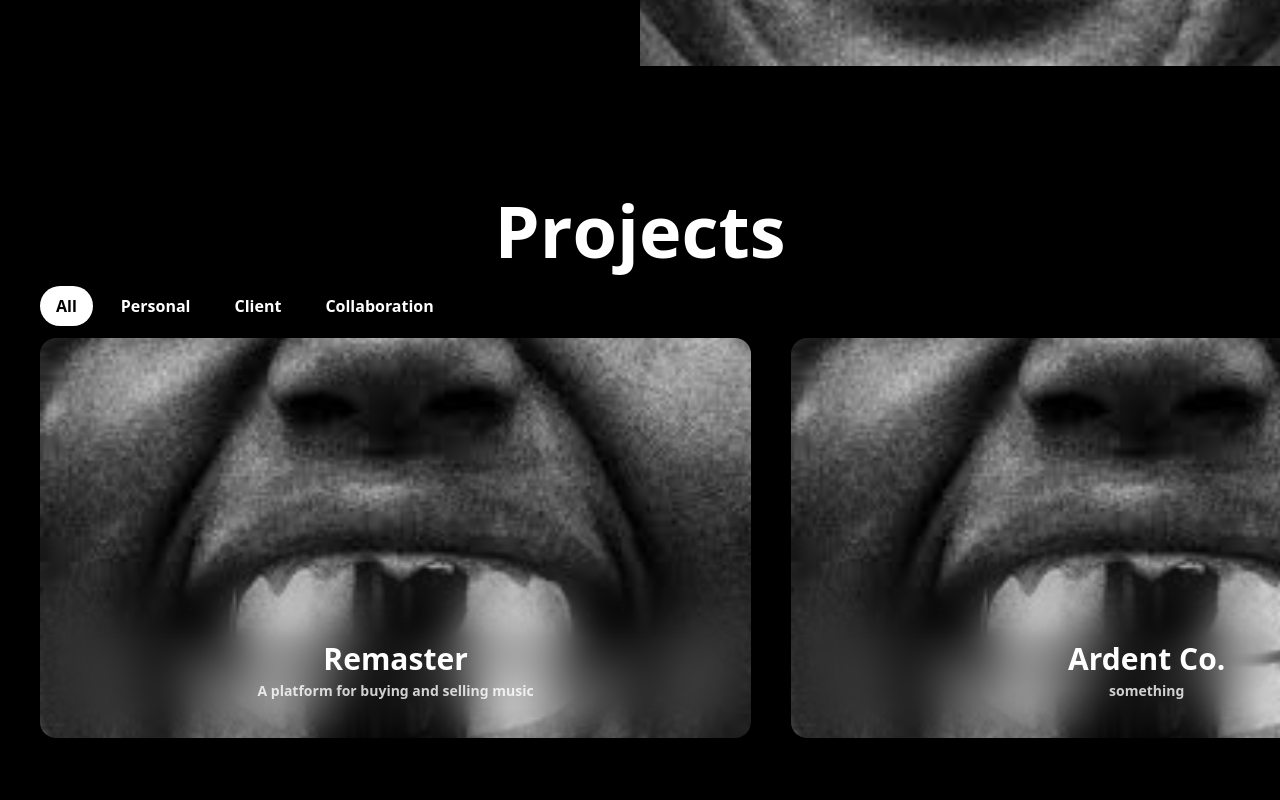
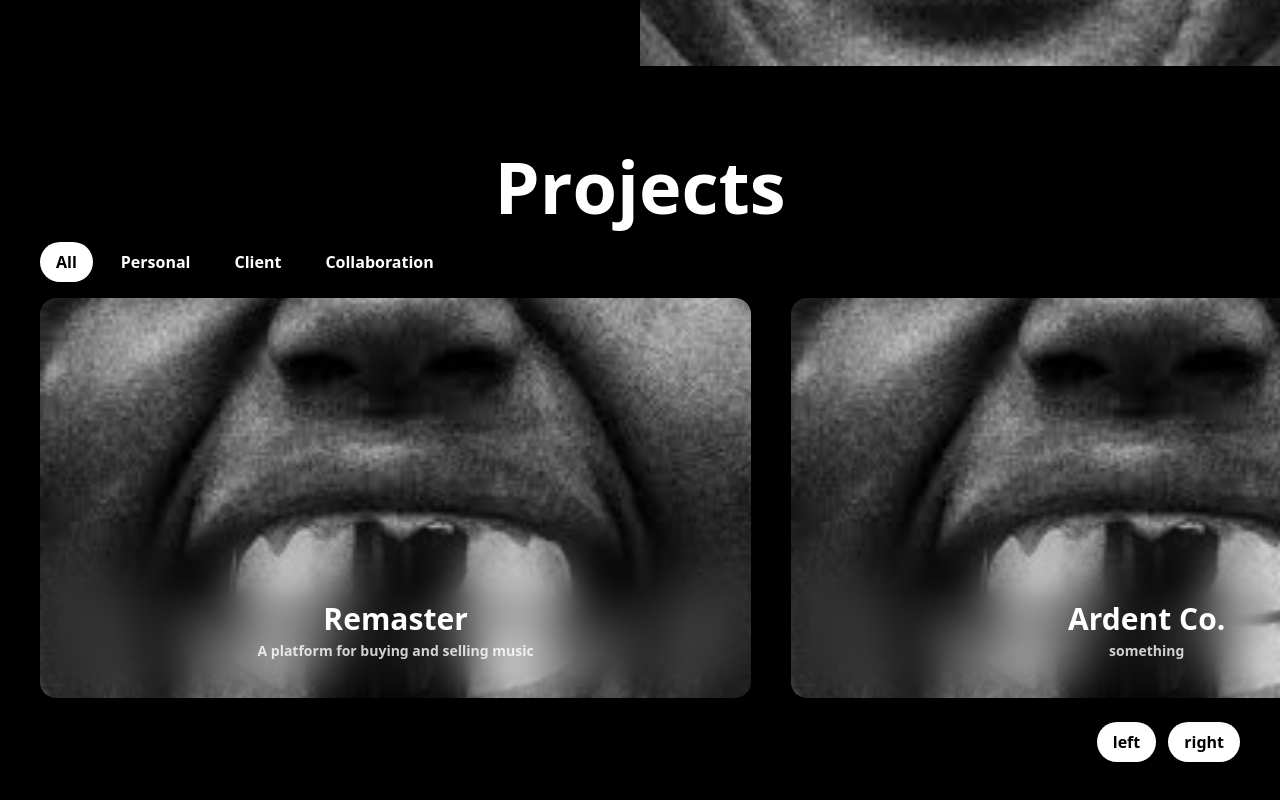
Before and after one commit to wellitsnoor/kanwarnoor, a Next.js app: page / in a window 1280 px wide. Shown: the part 734-1534 px from the top of the page. Built offline with nearby package versions, Linux system fonts and the light colour scheme; a web font is replaced by a local one.

Commit message:
projects section

```diff
--- a/src/components/Projects.tsx
+++ b/src/components/Projects.tsx
@@ -4,10 +4,11 @@ import React, { useEffect, useState } from "react";
 import { motion } from "framer-motion";
 import InfoCard from "./InfoCard";
 import useEmblaCarousel from "embla-carousel-react";
+import { div } from "framer-motion/client";
 
 export default function Projects() {
   const [emblaRef, emblaApi] = useEmblaCarousel({
-    loop: false,
+    loop: true,
     align: "start",
     dragFree: true,
     containScroll: "trimSnaps",
@@ -160,15 +161,22 @@ export default function Projects() {
           })}
         </div>
       </div>
-      <div className="overflow-hidden flex mr-auto pl-10" ref={emblaRef}>
-        <div className="flex flex-row gap-10">
+      <div className="overflow-hidden flex flex-col mr-auto pl-10" ref={emblaRef}>
+        <div className="flex flex-row gap-10 h-[25.5rem] w-[100vw] py-1 ">
           {filteredData.length === 0 && (
-            <div className="flex flex-col">
-              <p className="flex text-2xl font-bold">No projects found :/</p>
-            </div>
+            <motion.div
+              initial={{ opacity: 0 }}
+              whileInView={{ opacity: 1 }}
+              transition={{ duration: 0.5 }}
+              className="flex flex-col justify-center items-center text-center pr-20 w-full"
+            >
+              <p className="flex text-2xl font-medium">No projects found :/</p>
+            </motion.div>
           )}
-          {filteredData.map((item) => {
+
+          {filteredData.map((item, index) => {
             return (
+              <div className="flex flex-col " key={index}>
                 <InfoCard
                   title1={item.title}
                   des={item.des}
@@ -176,8 +184,23 @@ export default function Projects() {
                   link={item.link}
                   animation={"center"}
                 />
+              </div>
             );
           })}
+        </div>
+        <div className="flex flex-row gap-3 ml-auto  text-white w-fit my-5 items-center justify-between pr-20">
+          <p
+            className="text-base cursor-pointer font-bold rounded-full px-4 py-2 bg-white text-black"
+            onClick={() => emblaApi?.scrollPrev()}
+          >
+            left
+          </p>
+          <p
+            className="text-base cursor-pointer font-bold rounded-full px-4 py-2 bg-white text-black"
+            onClick={() => emblaApi?.scrollNext()}
+          >
+            right
+          </p>
         </div>
       </div>
     </div>
```
Lines whose indentation alone changed are shown as unchanged.
